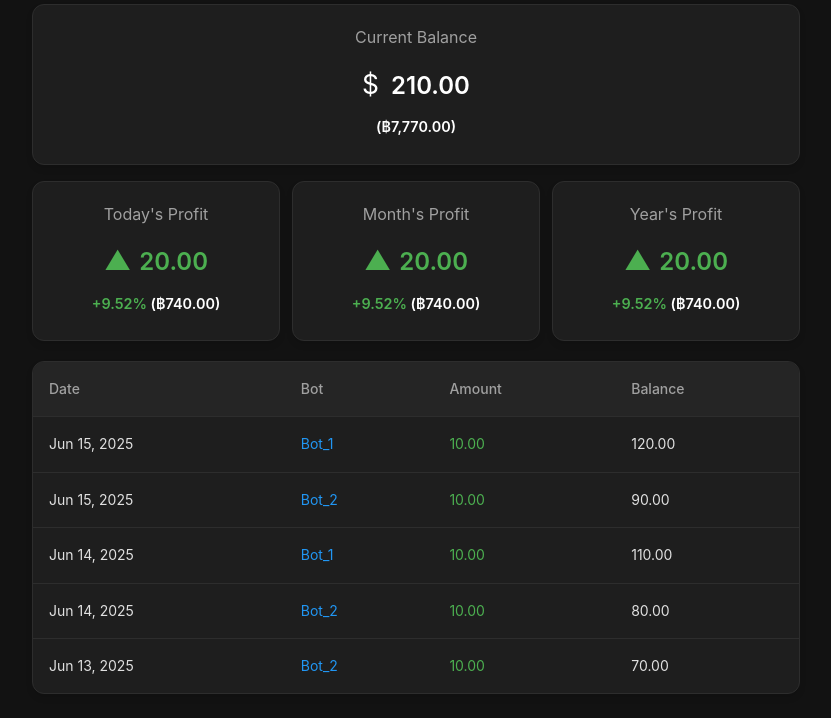
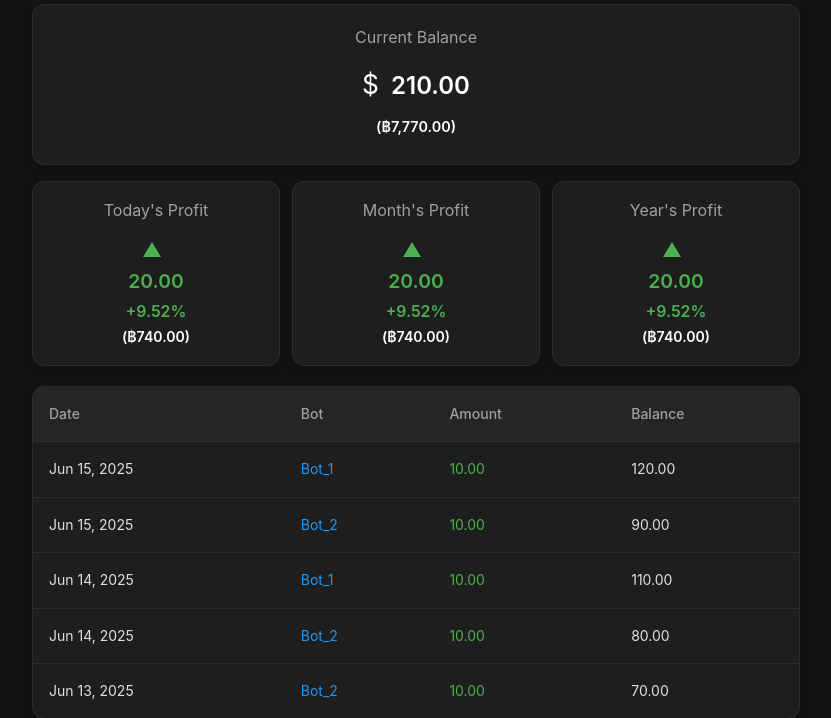
Before and after one commit to Gofistxau/mql5-api-dashboard, a Flask app: page / in a window 1280 px wide. Shown: the part 173-891 px from the top of the page, without its empty margins (224-1055 px from the left). Before the commit the page ends 867 px from the top, so only its background shows below. Run offline with Flask 3, Linux system fonts and the light colour scheme; data comes from the database, SQL or seed files in the repository.

Commit message:
ปรับ UI profit card ให้รองรับมือถือ

```diff
--- a/templates/index.html
+++ b/templates/index.html
@@ -48,12 +48,14 @@
 
         .profit-card {
             background-color: #1e1e1e;
-            padding: 20px;
+            padding: 16px;
             border-radius: 12px;
             box-shadow: 0 4px 6px rgba(0, 0, 0, 0.1);
             border: 1px solid #2d2d2d;
             text-align: center;
             transition: transform 0.2s ease, box-shadow 0.2s ease;
+            word-break: break-word;
+            overflow-wrap: break-word;
         }
 
         .profit-card:hover {
@@ -68,9 +70,25 @@
         }
 
         .profit-value {
-            font-size: 1.5rem;
+            font-size: 1.1rem;
             font-weight: 600;
             color: #ffffff;
+            text-align: center;
+        }
+        .profit-value .main-num {
+            font-size: 1.1em;
+            display: block;
+        }
+        .profit-value .percent {
+            font-size: 0.9em;
+            display: block;
+            margin-top: 2px;
+        }
+        .profit-value .thb {
+            font-size: 0.8em;
+            color: #fff;
+            display: block;
+            margin-top: 2px;
         }
 
         .positive {
@@ -145,6 +163,15 @@
             .container {
                 max-width: 800px;
                 margin: 0 auto;
+            }
+        }
+
+        @media (max-width: 600px) {
+            .profit-value {
+                font-size: 0.95rem;
+            }
+            .profit-card {
+                padding: 10px;
             }
         }
 
@@ -364,9 +391,21 @@
             const monthPercent = formatProfitPercent(profit.monthProfit, currentBalance);
             const yearPercent = formatProfitPercent(profit.yearProfit, currentBalance);
 
-            dayProfit.innerHTML = `${getProfitIcon(profit.dayProfit)}${formatNumber(profit.dayProfit)}<br><span style='font-size:0.6em;color:#fff'>${dayPercent ? dayPercent + ' ' : ''}(${formatTHB(profit.dayProfit)})</span>`;
-            monthProfit.innerHTML = `${getProfitIcon(profit.monthProfit)}${formatNumber(profit.monthProfit)}<br><span style='font-size:0.6em;color:#fff'>${monthPercent ? monthPercent + ' ' : ''}(${formatTHB(profit.monthProfit)})</span>`;
-            yearProfit.innerHTML = `${getProfitIcon(profit.yearProfit)}${formatNumber(profit.yearProfit)}<br><span style='font-size:0.6em;color:#fff'>${yearPercent ? yearPercent + ' ' : ''}(${formatTHB(profit.yearProfit)})</span>`;
+            dayProfit.innerHTML = `
+                ${getProfitIcon(profit.dayProfit)}<span class="main-num">${formatNumber(profit.dayProfit)}</span>
+                <span class="percent">${dayPercent ? dayPercent : ''}</span>
+                <span class="thb">(${formatTHB(profit.dayProfit)})</span>
+            `;
+            monthProfit.innerHTML = `
+                ${getProfitIcon(profit.monthProfit)}<span class="main-num">${formatNumber(profit.monthProfit)}</span>
+                <span class="percent">${monthPercent ? monthPercent : ''}</span>
+                <span class="thb">(${formatTHB(profit.monthProfit)})</span>
+            `;
+            yearProfit.innerHTML = `
+                ${getProfitIcon(profit.yearProfit)}<span class="main-num">${formatNumber(profit.yearProfit)}</span>
+                <span class="percent">${yearPercent ? yearPercent : ''}</span>
+                <span class="thb">(${formatTHB(profit.yearProfit)})</span>
+            `;
 
             dayProfit.className = `profit-value ${profit.dayProfit >= 0 ? 'positive' : 'negative'}`;
             monthProfit.className = `profit-value ${profit.monthProfit >= 0 ? 'positive' : 'negative'}`;
```
